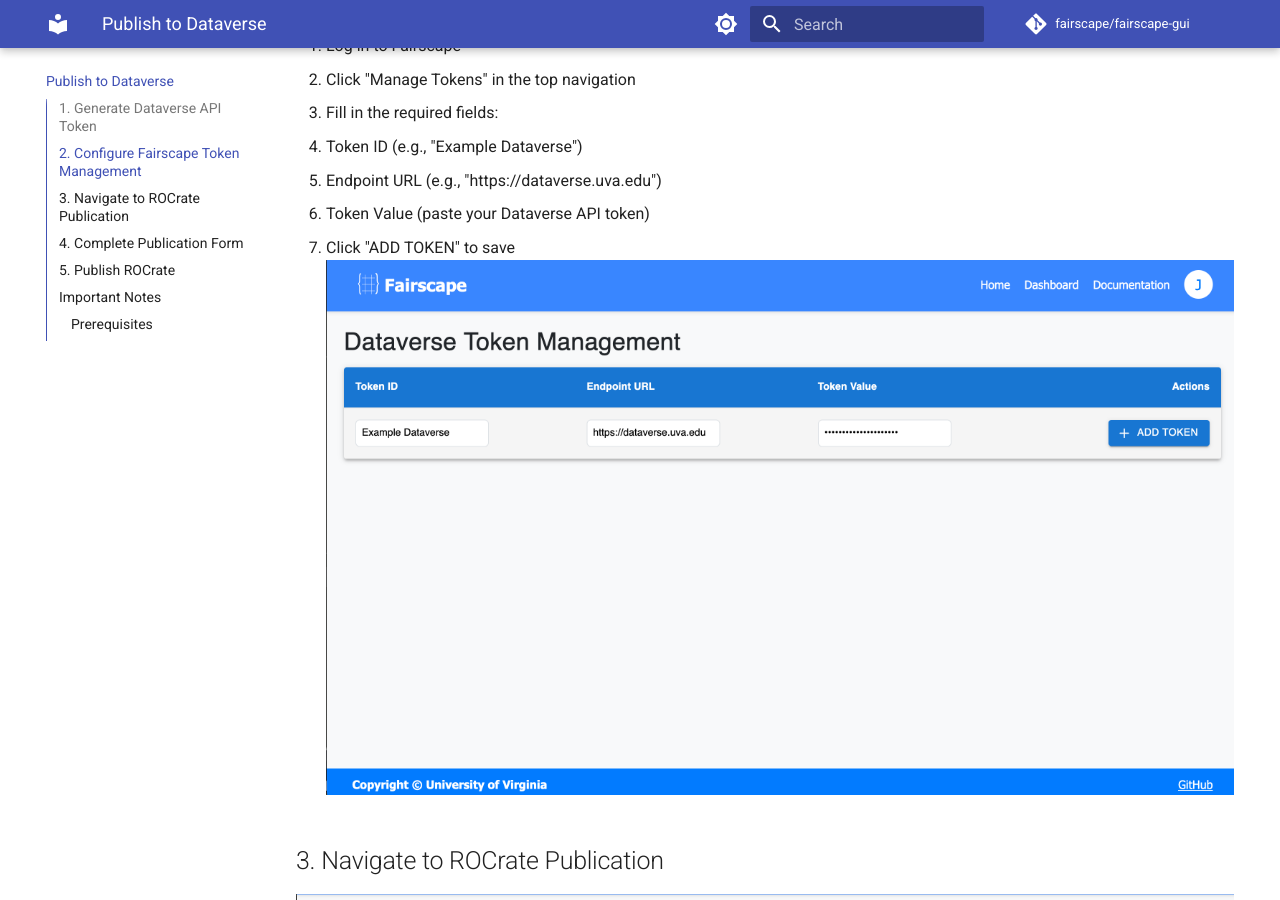
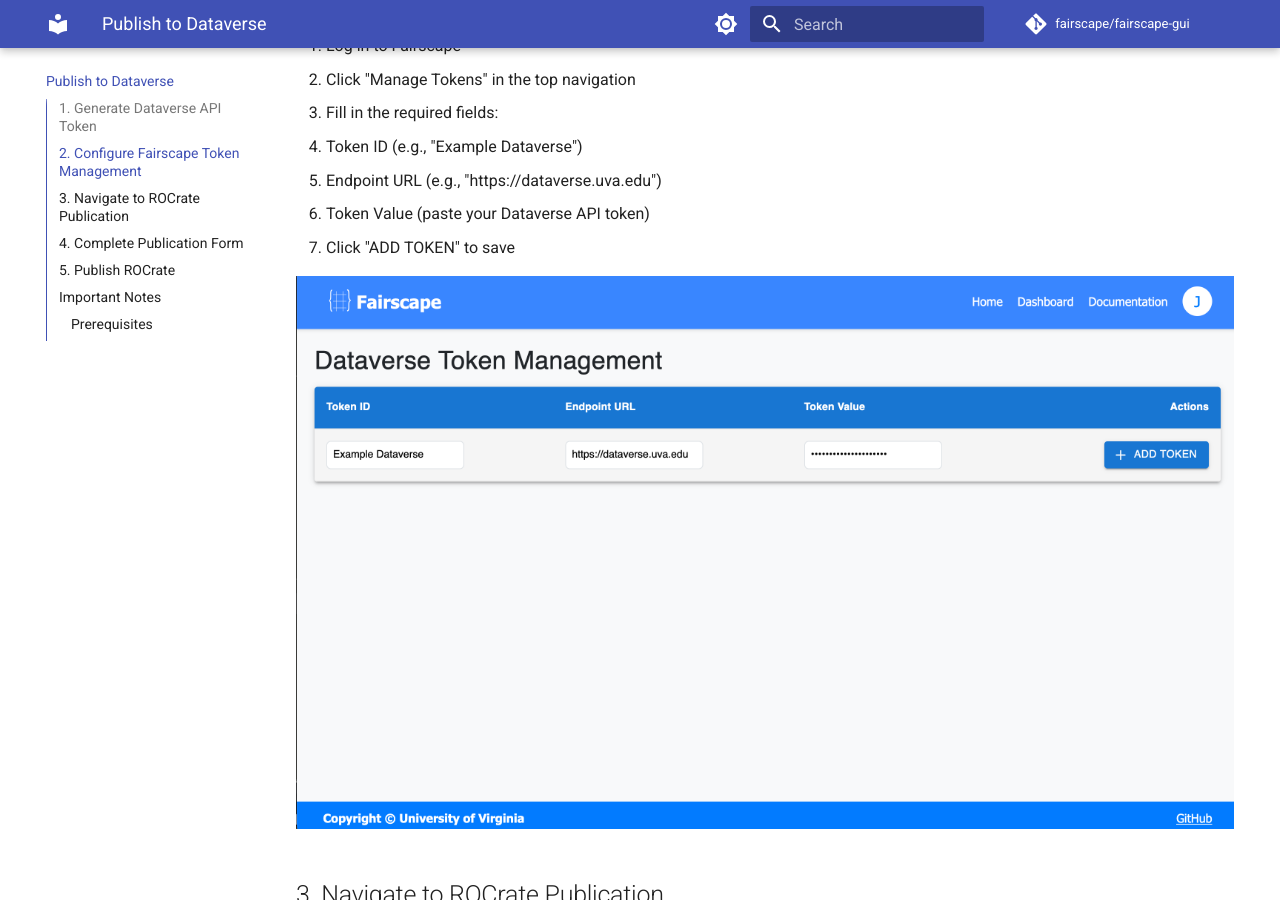
Before and after one commit to fairscape/fairscape_web_client, an MkDocs documentation site: the page built from docs/publish.md, in a window 1280 px wide and 900 px high, scrolled down 1649 px. Built offline with MkDocs 1.6.1 and Material for MkDocs 9.7.7, drawn with Linux system fonts in a browser that asks for light colours; comment, search, counter and statistics services are not loaded.

Commit message:
fix formatting

```diff
--- a/docs/publish.md
+++ b/docs/publish.md
@@ -12,7 +12,7 @@
 
 ## 2. Configure Fairscape Token Management
 
-![Step 1](../screenshots/pub2.png)
+![Step 2](../screenshots/pub2.png)
 
 1. Log in to Fairscape
 2. Click "Manage Tokens" in the top navigation
@@ -21,11 +21,12 @@
    - Endpoint URL (e.g., "https://dataverse.uva.edu")
    - Token Value (paste your Dataverse API token)
 4. Click "ADD TOKEN" to save
-   ![Step 1](../screenshots/pub3.png)
+
+![Step 3](../screenshots/pub3.png)
 
 ## 3. Navigate to ROCrate Publication
 
-![Step 1](../screenshots/pub4.png)
+![Step 4](../screenshots/pub4.png)
 
 1. Go to your ROCrate metadata page in Fairscape
 2. Verify the ROCrate details are correct:
@@ -60,11 +57,9 @@
 ## 5. Publish ROCrate
 
 1. Final Review:
-
    - Double-check all entered information
    - Ensure all required fields are completed
    - Verify Dataverse instance selection
-
 2. Publication:
    - Click "Publish to Dataverse" button
    - Wait for the publication process to complete
```
Also changed, not shown: other parts of docs/publish.md (+1 -5 lines).
